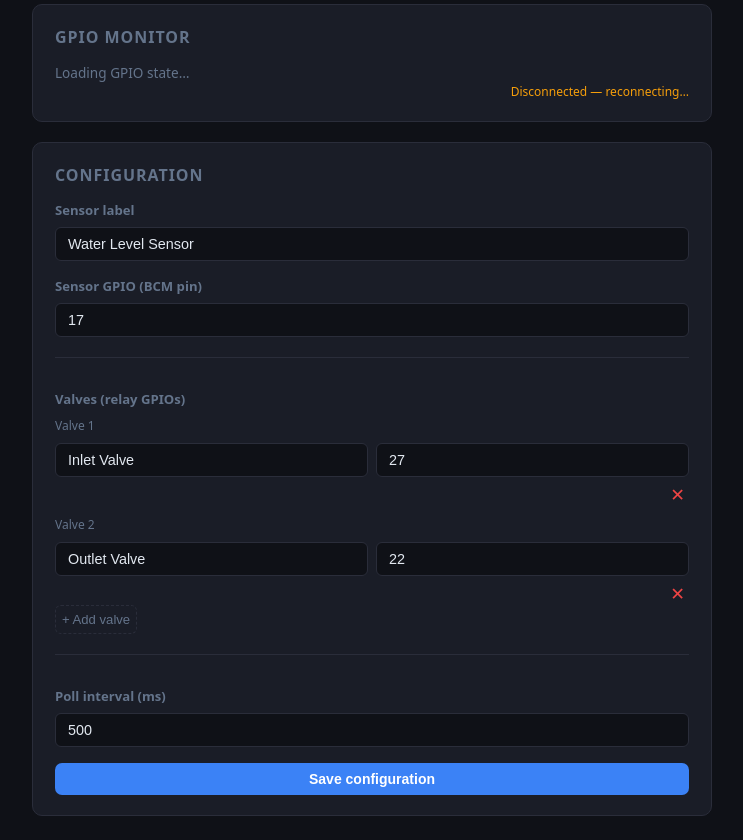
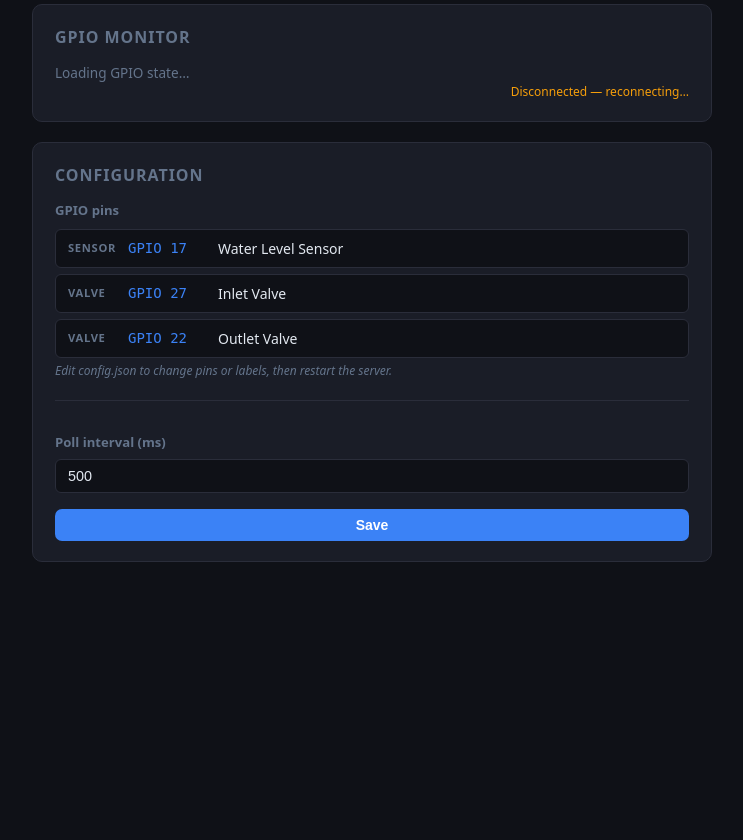
Before and after one commit to BillyTheHack/SapControl, a Flask app: page / in a window 1280 px wide. Shown: the part 254-1094 px from the top of the page, without its empty margins (268-1011 px from the left). After the commit the page ends 816 px from the top, so only its background shows below. Run offline with Flask 3, Linux system fonts and the light colour scheme; data that the repository does not hold is empty.

Commit message:
Disable editing the pins from the Web UI

```diff
--- a/app.py
+++ b/app.py
@@ -38,9 +38,9 @@ app = Flask(__name__)
 CONFIG_PATH = Path(__file__).parent / "config.json"
 
 DEFAULT_CONFIG = {
-    "sensor_gpio": 17,
+    "sensor_gpios": [17],
     "valve_gpios": [27, 22],
-    "sensor_label": "Water Level Sensor",
+    "sensor_labels": ["Water Level Sensor"],
     "valve_labels": ["Inlet Valve", "Outlet Valve"],
     "poll_interval_ms": 500,
 }
@@ -66,35 +66,24 @@ def save_config(config: dict) -> None:
 
 
 def validate_config(data: dict) -> tuple[dict | None, str | None]:
-    """Return (cleaned_config, error_message)."""
+    """Return (cleaned_config, error_message).
+
+    The web UI may only submit poll_interval_ms.  All pin/label fields come
+    from config.json directly and are kept as-is.
+    """
     try:
-        sensor = int(data["sensor_gpio"])
-        valves = [int(p) for p in data["valve_gpios"]]
-        interval = int(data.get("poll_interval_ms", 500))
+        existing = load_config()
+        interval = int(data.get("poll_interval_ms", existing.get("poll_interval_ms", 500)))
 
-        if not (1 <= sensor <= 27):
-            return None, "sensor_gpio must be a valid BCM pin (1-27)"
-        if not valves:
-            return None, "valve_gpios must contain at least one pin"
-        if sensor in valves:
-            return None, "sensor_gpio must not overlap with valve_gpios"
         if not (100 <= interval <= 10000):
             return None, "poll_interval_ms must be between 100 and 10000"
 
-        # Normalise labels to match pin count
-        existing = load_config()
-        sensor_label = str(data.get("sensor_label", existing.get("sensor_label", "Sensor")))
-        raw_labels = data.get("valve_labels", existing.get("valve_labels", []))
-        valve_labels = [
-            str(raw_labels[i]) if i < len(raw_labels) else f"Valve {i + 1}"
-            for i in range(len(valves))
-        ]
-
+        # Preserve all pin/label fields from the existing config unchanged
         return {
-            "sensor_gpio": sensor,
-            "valve_gpios": valves,
-            "sensor_label": sensor_label,
-            "valve_labels": valve_labels,
+            "sensor_gpios":   existing["sensor_gpios"],
+            "valve_gpios":    existing["valve_gpios"],
+            "sensor_labels":  existing["sensor_labels"],
+            "valve_labels":   existing["valve_labels"],
             "poll_interval_ms": interval,
         }, None
 
--- a/static/app.js
+++ b/static/app.js
@@ -30,15 +30,33 @@ async function loadConfig() {
 }
 
 function renderConfigForm(cfg) {
-  document.getElementById('sensor-label').value = cfg.sensor_label ?? '';
-  document.getElementById('sensor-gpio').value  = cfg.sensor_gpio ?? 17;
   document.getElementById('poll-interval').value = cfg.poll_interval_ms ?? 500;
 
-  const valves = cfg.valve_gpios ?? [];
-  const labels = cfg.valve_labels ?? [];
-  const list = document.getElementById('valve-list');
-  list.innerHTML = '';
-  valves.forEach((pin, i) => addValve(pin, labels[i] ?? `Valve ${i + 1}`));
+  const table = document.getElementById('pin-table');
+  table.innerHTML = '';
+
+  const sensors = cfg.sensor_gpios  ?? [];
+  const slabels = cfg.sensor_labels ?? [];
+  sensors.forEach((pin, i) => {
+    table.appendChild(makePinRow('Sensor', pin, slabels[i] ?? `Sensor ${i + 1}`));
+  });
+
+  const valves  = cfg.valve_gpios  ?? [];
+  const vlabels = cfg.valve_labels ?? [];
+  valves.forEach((pin, i) => {
+    table.appendChild(makePinRow('Valve', pin, vlabels[i] ?? `Valve ${i + 1}`));
+  });
+}
+
+function makePinRow(role, pin, name) {
+  const div = document.createElement('div');
+  div.className = 'pin-row';
+  div.innerHTML = `
+    <span class="pin-role">${escapeHTML(role)}</span>
+    <span class="pin-num">GPIO ${pin}</span>
+    <span class="pin-name">${escapeHTML(name)}</span>
+  `;
+  return div;
 }
 
 async function saveConfig() {
@@ -66,63 +84,9 @@ async function saveConfig() {
 }
 
 function readFormConfig() {
-  const sensorGpio  = parseInt(document.getElementById('sensor-gpio').value, 10);
-  const sensorLabel = document.getElementById('sensor-label').value.trim() || 'Sensor';
-  const interval    = parseInt(document.getElementById('poll-interval').value, 10);
-
-  const valveEntries = document.querySelectorAll('.valve-entry');
-  const valveGpios  = [];
-  const valveLabels = [];
-
-  for (const entry of valveEntries) {
-    const pin   = parseInt(entry.querySelector('.valve-pin').value, 10);
-    const label = entry.querySelector('.valve-label').value.trim() || `Valve ${valveGpios.length + 1}`;
-    if (isNaN(pin)) {
-      showFeedback('error', 'All valve GPIO pins must be valid numbers.');
-      return null;
-    }
-    valveGpios.push(pin);
-    valveLabels.push(label);
-  }
-
-  if (!valveGpios.length) {
-    showFeedback('error', 'Add at least one valve.');
-    return null;
-  }
-
-  return {
-    sensor_gpio: sensorGpio,
-    sensor_label: sensorLabel,
-    valve_gpios: valveGpios,
-    valve_labels: valveLabels,
-    poll_interval_ms: interval,
-  };
-}
-
-// ---------------------------------------------------------------------------
-// Valve form rows
-// ---------------------------------------------------------------------------
-function addValve(pin = '', label = '') {
-  const list = document.getElementById('valve-list');
-  const div = document.createElement('div');
-  div.className = 'valve-entry';
-
-  const idx = list.children.length + 1;
-  div.innerHTML = `
-    <span class="small-label">Valve ${idx}</span>
-    <input class="valve-label" type="text"   placeholder="Label"    value="${escapeAttr(label)}" />
-    <input class="valve-pin"  type="number" placeholder="GPIO pin" value="${escapeAttr(String(pin))}" min="1" max="27" />
-    <button class="btn-remove-valve" onclick="removeValve(this)" title="Remove">&#x2715;</button>
-  `;
-  list.appendChild(div);
-}
-
-function removeValve(btn) {
-  btn.closest('.valve-entry').remove();
-  // Re-number labels
-  document.querySelectorAll('.valve-entry .small-label').forEach((el, i) => {
-    el.textContent = `Valve ${i + 1}`;
-  });
+  // Only poll_interval_ms is user-editable; everything else is preserved server-side.
+  const interval = parseInt(document.getElementById('poll-interval').value, 10);
+  return { poll_interval_ms: interval };
 }
 
 // ---------------------------------------------------------------------------
@@ -183,13 +147,16 @@ function renderGpioGrid(cfg, states) {
   const grid = document.getElementById('gpio-grid');
   grid.innerHTML = '';
 
-  const sensorPin = cfg.sensor_gpio;
-  grid.appendChild(makeGpioItem(
-    'Sensor',
-    cfg.sensor_label ?? 'Sensor',
-    sensorPin,
-    states[`gpio_${sensorPin}`],
-  ));
+  const sensors = cfg.sensor_gpios  ?? [];
+  const slabels = cfg.sensor_labels ?? [];
+  sensors.forEach((pin, i) => {
+    grid.appendChild(makeGpioItem(
+      'Sensor',
+      slabels[i] ?? `Sensor ${i + 1}`,
+      pin,
+      states[`gpio_${pin}`],
+    ));
+  });
 
   const valves  = cfg.valve_gpios  ?? [];
   const vlabels = cfg.valve_labels ?? [];
@@ -293,7 +260,3 @@ function escapeHTML(str) {
     .replace(/&/g, '&amp;').replace(/</g, '&lt;')
     .replace(/>/g, '&gt;').replace(/"/g, '&quot;');
 }
-
-function escapeAttr(str) {
-  return String(str).replace(/"/g, '&quot;').replace(/'/g, '&#39;');
-}
--- a/templates/index.html
+++ b/templates/index.html
@@ -125,7 +125,7 @@
     .form-grid { display: grid; gap: 16px; }
     .form-row { display: grid; gap: 6px; }
     label { font-size: .82rem; font-weight: 600; color: var(--muted); }
-    input[type="number"], input[type="text"] {
+    input[type="number"] {
       background: var(--bg);
       border: 1px solid var(--border);
       border-radius: 6px;
@@ -136,35 +136,27 @@
       outline: none;
       transition: border-color .15s;
     }
-    input:focus { border-color: var(--accent); }
+    input[type="number"]:focus { border-color: var(--accent); }
 
-    .valve-list { display: flex; flex-direction: column; gap: 10px; }
-    .valve-entry { display: grid; grid-template-columns: 1fr 1fr; gap: 8px; }
-    .valve-entry .small-label { font-size: .75rem; color: var(--muted); grid-column: span 2; }
-
-    .btn-add-valve {
-      background: none;
-      border: 1px dashed var(--border);
+    /* Read-only pin/label table */
+    .pin-table { display: flex; flex-direction: column; gap: 6px; }
+    .pin-row {
+      display: flex;
+      align-items: center;
+      gap: 10px;
+      background: var(--bg);
+      border: 1px solid var(--border);
       border-radius: 6px;
-      color: var(--muted);
-      cursor: pointer;
-      font-size: .82rem;
-      padding: 6px;
-      text-align: center;
-      transition: border-color .15s, color .15s;
+      padding: 8px 12px;
+      font-size: .875rem;
     }
-    .btn-add-valve:hover { border-color: var(--accent); color: var(--accent); }
-    .btn-remove-valve {
-      background: none;
-      border: none;
-      color: var(--red);
-      cursor: pointer;
-      font-size: 1.1rem;
-      padding: 0 4px;
-      align-self: end;
-      grid-column: span 2;
-      text-align: right;
+    .pin-role {
+      font-size: .7rem; font-weight: 700; text-transform: uppercase;
+      letter-spacing: .06em; color: var(--muted); min-width: 50px;
     }
+    .pin-num  { font-family: monospace; color: var(--accent); min-width: 80px; }
+    .pin-name { color: var(--text); }
+    .pin-hint { font-size: .75rem; color: var(--muted); font-style: italic; margin-top: 4px; }
 
     .feedback {
       font-size: .82rem;
@@ -223,35 +215,23 @@
     <h2>Configuration</h2>
     <div class="form-grid">
 
-      <!-- Sensor -->
-      <div class="form-row">
-        <label for="sensor-label">Sensor label</label>
-        <input type="text" id="sensor-label" placeholder="Water Level Sensor" />
-      </div>
-      <div class="form-row">
-        <label for="sensor-gpio">Sensor GPIO (BCM pin)</label>
-        <input type="number" id="sensor-gpio" min="1" max="27" placeholder="17" />
+      <!-- Pin summary (read-only) -->
+      <div>
+        <label style="display:block;margin-bottom:8px">GPIO pins</label>
+        <div id="pin-table" class="pin-table"></div>
+        <p class="pin-hint">Edit config.json to change pins or labels, then restart the server.</p>
       </div>
 
       <hr />
 
-      <!-- Valves -->
-      <div>
-        <label style="display:block;margin-bottom:8px">Valves (relay GPIOs)</label>
-        <div id="valve-list" class="valve-list"></div>
-        <button class="btn-add-valve" onclick="addValve()">+ Add valve</button>
-      </div>
-
-      <hr />
-
-      <!-- Poll interval -->
+      <!-- Poll interval (the only editable setting) -->
       <div class="form-row">
         <label for="poll-interval">Poll interval (ms)</label>
         <input type="number" id="poll-interval" min="100" max="10000" step="100" placeholder="500" />
       </div>
 
       <div id="config-feedback" class="feedback"></div>
-      <button class="btn btn-save" onclick="saveConfig()">Save configuration</button>
+      <button class="btn btn-save" onclick="saveConfig()">Save</button>
     </div>
   </div>
 
```
Also changed, not shown: water_controller.py (+17 -14 lines).
